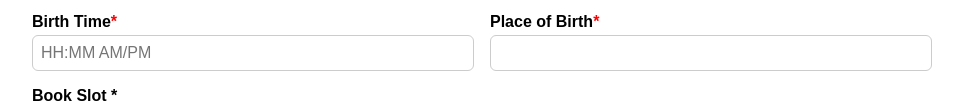
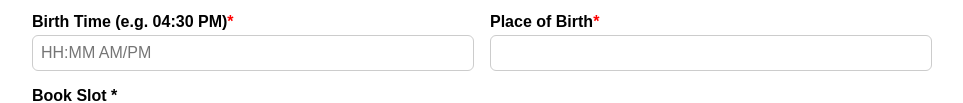
Before and after one commit to SwaLi000/astrobot-n8n-form, a plain HTML site: page index.html in a window 1280 px wide. Shown: the part 496-599 px from the top of the page, without its empty margins (158-1121 px from the left). Drawn offline with Linux system fonts and the light colour scheme; no server answers.

Commit message:
final update, minor changes

```diff
--- a/index.html
+++ b/index.html
@@ -139,7 +139,7 @@
 
         <div class="form-group half">
           <label for="birthtime"
-            >Birth Time<span style="color: red">*</span></label
+            >Birth Time (e.g. 04:30 PM)<span style="color: red">*</span></label
           >
           <input
             type="text"
```
